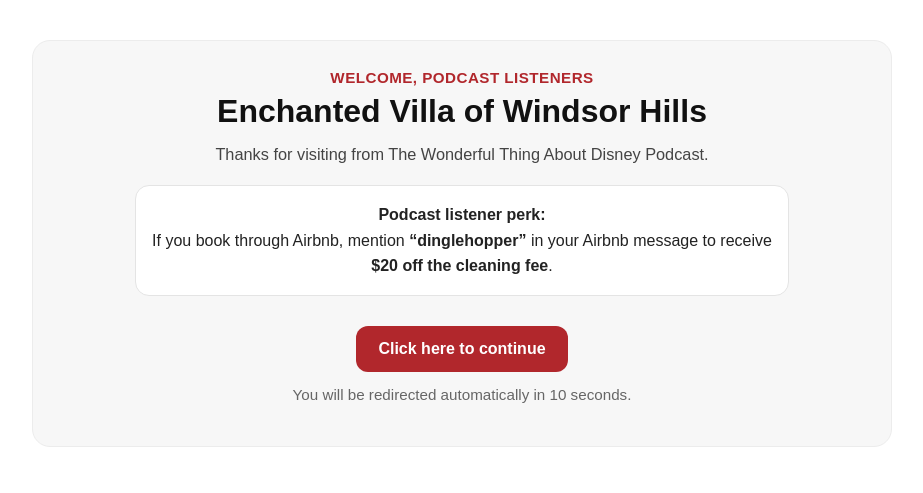
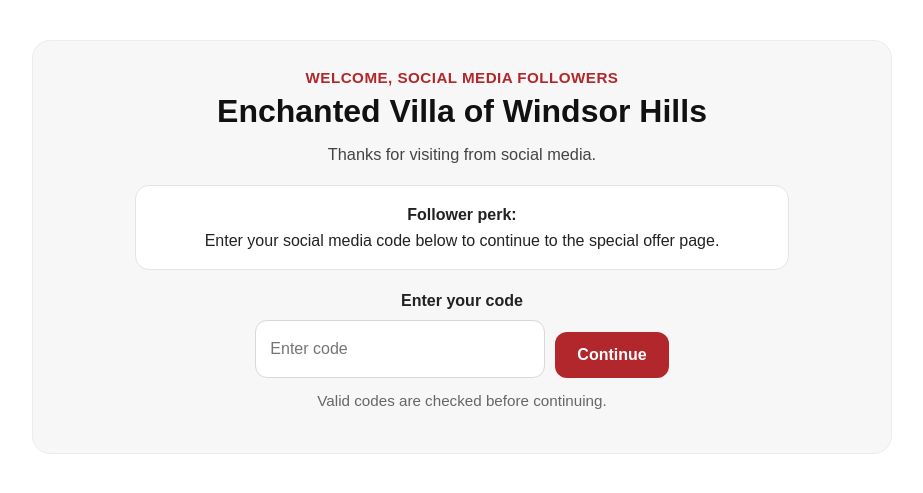
Before and after one commit to 2579maneshaw/2579maneshaw.github.io, a Jekyll site: the page discount/index.html, which Jekyll copies as it is, in a window 1280 px wide. Shown: the top 493 px of the page, without its empty margins (178-1101 px from the left). Built offline with Jekyll 4.4.1, drawn with Linux system fonts in a browser that asks for light colours.

Commit message:
Update index.html

```diff
--- a/discount/index.html
+++ b/discount/index.html
@@ -3,7 +3,7 @@
 <head>
   <meta charset="UTF-8">
   <meta name="viewport" content="width=device-width, initial-scale=1.0">
-  <title>Podcast Listener Offer | Enchanted Villa of Windsor Hills</title>
+  <title>Social Media Offer | Enchanted Villa of Windsor Hills</title>
 
   <!-- Google Analytics -->
   <script async src="https://www.googletagmanager.com/gtag/js?id=G-FV1ZE9QFNP"></script>
@@ -13,14 +13,10 @@
     gtag('js', new Date());
     gtag('config', 'G-FV1ZE9QFNP');
 
-    gtag('event', 'podcast_visit', {
+    gtag('event', 'social_visit', {
       event_category: 'marketing',
-      event_label: 'twtad_podcast'
+      event_label: 'social_media'
     });
-
-    setTimeout(function () {
-      window.location.href = "https://enchantedvillawh.com/";
-    }, 10000);
   </script>
 
   <style>
@@ -80,6 +76,35 @@
       line-height: 1.6;
     }
 
+    .code-entry {
+      margin: 22px auto 0;
+      max-width: 420px;
+    }
+
+    .code-label {
+      display: block;
+      margin-bottom: 10px;
+      font-weight: 700;
+      color: #222;
+    }
+
+    .code-row {
+      display: flex;
+      gap: 10px;
+      justify-content: center;
+      flex-wrap: wrap;
+    }
+
+    .code-input {
+      flex: 1 1 220px;
+      max-width: 260px;
+      padding: 14px 14px;
+      border: 1px solid #d8d8d8;
+      border-radius: 12px;
+      font-size: 1rem;
+      background: #fff;
+    }
+
     .button {
       display: inline-block;
       margin-top: 12px;
@@ -88,6 +113,20 @@
       background: #b1272c;
       color: #fff;
       text-decoration: none;
+      font-weight: 700;
+      border: 0;
+      cursor: pointer;
+      font-size: 1rem;
+    }
+
+    .button:hover {
+      background: #971f24;
+    }
+
+    .error {
+      display: none;
+      margin-top: 12px;
+      color: #b1272c;
       font-weight: 700;
     }
 
@@ -101,36 +140,117 @@
       h1 {
         font-size: 1.65rem;
       }
+
+      .code-row {
+        flex-direction: column;
+        align-items: center;
+      }
+
+      .code-input {
+        width: 100%;
+        max-width: 100%;
+      }
+
+      .button {
+        width: 100%;
+        max-width: 260px;
+      }
     }
   </style>
 </head>
 <body>
   <div class="wrap">
     <div class="card">
-      <p class="eyebrow">Welcome, podcast listeners</p>
+      <p class="eyebrow">Welcome, social media followers</p>
       <h1>Enchanted Villa of Windsor Hills</h1>
 
       <p class="text">
-        Thanks for visiting from The Wonderful Thing About Disney Podcast.
+        Thanks for visiting from social media.
       </p>
 
       <div class="offer">
-        <strong>Podcast listener perk:</strong><br>
-        If you book through Airbnb, mention <strong>“dinglehopper”</strong> in your Airbnb message to receive <strong>$20 off the cleaning fee</strong>.
+        <strong>Follower perk:</strong><br>
+        Enter your social media code below to continue to the special offer page.
       </div>
 
-      <a class="button" href="https://enchantedvillawh.com/">
-        Click here to continue
-      </a>
+      <div class="code-entry">
+        <label class="code-label" for="discountCode">Enter your code</label>
+        <div class="code-row">
+          <input
+            class="code-input"
+            type="text"
+            id="discountCode"
+            placeholder="Enter code"
+            autocomplete="off"
+          >
+          <button class="button" type="button" onclick="checkCode()">
+            Continue
+          </button>
+        </div>
+        <div class="error" id="errorMsg">
+          That code was not recognized. Please try again.
+        </div>
+      </div>
 
       <p class="small">
-        You will be redirected automatically in 10 seconds.
+        Valid codes are checked before continuing.
       </p>
     </div>
   </div>
 
-  <noscript>
-    <meta http-equiv="refresh" content="10; url=https://enchantedvillawh.com/">
-  </noscript>
+  <script>
+    async function checkCode() {
+      const input = document.getElementById('discountCode').value.trim().toLowerCase();
+      const errorMsg = document.getElementById('errorMsg');
+
+      errorMsg.style.display = 'none';
+
+      if (!input) {
+        errorMsg.textContent = 'Please enter a code.';
+        errorMsg.style.display = 'block';
+        return;
+      }
+
+      try {
+        const response = await fetch('/data/codes.txt', { cache: 'no-store' });
+
+        if (!response.ok) {
+          throw new Error('Unable to load code list.');
+        }
+
+        const text = await response.text();
+        const validCodes = text
+          .split(/\r?\n/)
+          .map(code => code.trim().toLowerCase())
+          .filter(code => code.length > 0);
+
+        if (validCodes.includes(input)) {
+          gtag('event', 'discount_code_accepted', {
+            event_category: 'marketing',
+            event_label: input
+          });
+
+          window.location.href = 'https://enchantedvillawh.com/special-offer.html?code=' + encodeURIComponent(input);
+        } else {
+          gtag('event', 'discount_code_rejected', {
+            event_category: 'marketing',
+            event_label: input
+          });
+
+          errorMsg.textContent = 'That code was not recognized. Please try again.';
+          errorMsg.style.display = 'block';
+        }
+      } catch (error) {
+        errorMsg.textContent = 'There was a problem validating the code. Please try again.';
+        errorMsg.style.display = 'block';
+      }
+    }
+
+    document.getElementById('discountCode').addEventListener('keydown', function(event) {
+      if (event.key === 'Enter') {
+        checkCode();
+      }
+    });
+  </script>
 </body>
 </html>
```
